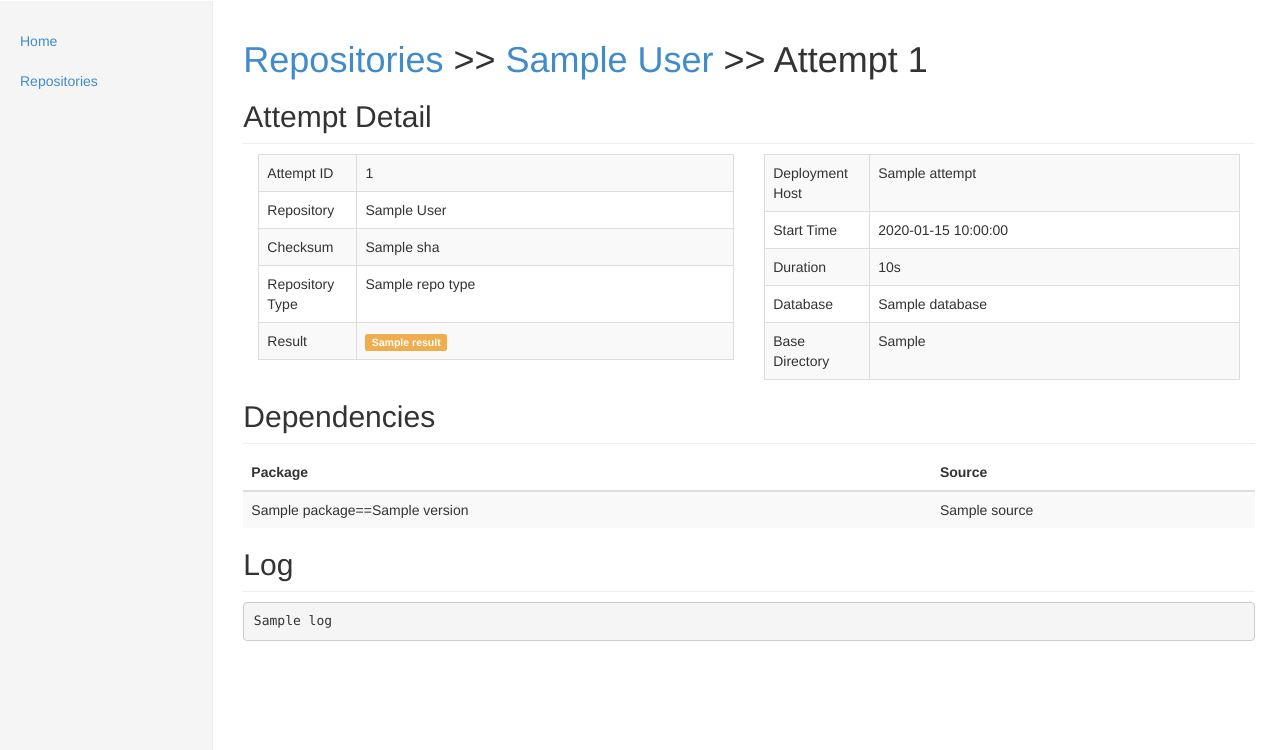
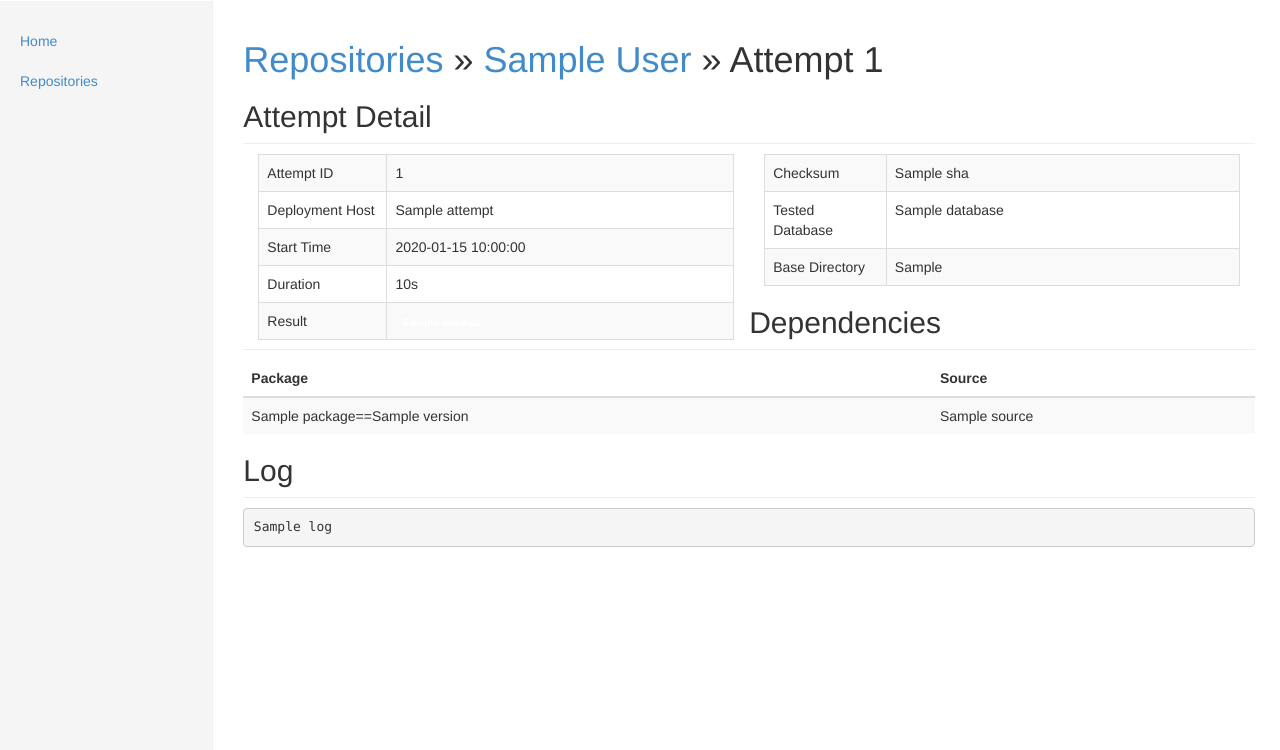
Before and after one commit to cmu-db/cmdbac, a Django app: template crawler/templates/crawler/attempt.html in a window 1280 px wide. Shown: the part 50-800 px from the top of the page. Run offline with Django 3.2, Linux system fonts and the light colour scheme; the template is opened without the code that fills it: most values are stand-ins (such as "Sample title", 1, 10 or a date in 2020); some libraries are stand-ins or nearby versions.

Commit message:
Refactoring code to remove unncessary tables/joins. Fixing up HTML

```diff
--- a/crawler/forms.py
+++ b/crawler/forms.py
@@ -2,8 +2,7 @@
 from models import *
 
 class ResultForm(forms.Form):
-    options = Result.objects.all().values_list('name', 'name')
-    results = forms.MultipleChoiceField(widget=forms.CheckboxSelectMultiple, choices=options, required=False)
+    results = forms.MultipleChoiceField(widget=forms.CheckboxSelectMultiple, choices=ATTEMPT_STATUS, required=False)
 
 class TypeForm(forms.Form):
     options = Type.objects.all().values_list('name', 'name')
--- a/crawler/templates/crawler/attempt.html
+++ b/crawler/templates/crawler/attempt.html
@@ -8,8 +8,8 @@
 {% block main %}
 <div style="breadcrumb">
     <h1>
-        <a href="{% url 'repositories' %}?{{ queries.urlencode }}#{{attempt.repo.full_name}}">Repositories</a> >>
-        <a href="{% url 'repository' attempt.repo.get_user_name attempt.repo.get_repo_name %}?{{ queries.urlencode }}#{{ attempt.id }}">{{attempt.repo.full_name}}</a> >>
+        <a href="{% url 'repositories' %}?{{ queries.urlencode }}#{{attempt.repo.full_name}}">Repositories</a> &raquo;
+        <a href="{% url 'repository' attempt.repo.get_user_name attempt.repo.get_repo_name %}?{{ queries.urlencode }}#{{ attempt.id }}">{{attempt.repo.full_name}}</a> &raquo;
         Attempt {{attempt.id}}
     </h1>
 </div>
@@ -19,56 +19,14 @@
     <div class="table-responsive">
         <table class="table table-bordered table-striped">
             <colgroup>
-                <col class="col-xs-1">
-                <col class="col-xs-7">
+                <col class="col-xs-2">
+                <col class="col-xs-6">
             </colgroup>
             <tbody>
                 <tr>
                     <td>Attempt ID</td>
                     <td>{{attempt.id}}</td>
                 </tr>
-                <tr>
-                    <td>Repository</td>
-                    <td>{{attempt.repo.full_name}}</td>
-                </tr>
-                <tr>
-                    <td>Checksum</td>
-                    <td>{{attempt.sha}}</td>
-                </tr>
-                <tr>
-                    <td>Repository Type</td>
-                    <td>{{attempt.repo.repo_type.name}}</td>
-                </tr>
-                <tr>
-                    <td>Result</td>
-                    <td>
-                    {% if not attempt %}
-                        <span class="label label-info">No Attempt</span>
-                    {% elif attempt.result.name == "Success" %}
-                        <a href="{% url 'attempt' attempt.id %}" class="label label-success">{{attempt.result.name}}</a>
-                    {% elif attempt.result.name == "Running Error" or attempt.result.name == "Missing Dependencies" %}
-                        <a href="{% url 'attempt' attempt.id %}" class="label label-danger">{{attempt.result.name}}</a>
-                    {% elif attempt.result.name == "Deploying" %}
-                        <a href="{% url 'attempt' attempt.id %}" class="label label-info">{{attempt.result.name}}</a>
-                    {% else %}
-                        <a href="{% url 'attempt' attempt.id %}" class="label label-warning">{{attempt.result.name}}</a>
-                    {% endif %}
-                    </td>
-                </tr>
-            </tbody>
-        </table>
-    </div>
-</div>
-
-
-<div class="col-xs-6">
-    <div class="table-responsive">
-        <table class="table table-bordered table-striped">
-            <colgroup>
-                <col class="col-xs-1">
-                <col class="col-xs-7">
-            </colgroup>
-            <tbody>
                 <tr>
                     <td>Deployment Host</td>
                     <td>{{attempt.hostname}}</td>
@@ -94,7 +52,29 @@
                     </td>
                 </tr>
                 <tr>
-                    <td>Database</td>
+                    <td>Result</td>
+                    <td><span class="label label-{{ attempt.result_label }}">{{attempt.result_name}}</span></td>
+                </tr>
+            </tbody>
+        </table>
+    </div>
+</div>
+
+
+<div class="col-xs-6">
+    <div class="table-responsive">
+        <table class="table table-bordered table-striped">
+            <colgroup>
+                <col class="col-xs-2">
+                <col class="col-xs-6">
+            </colgroup>
+            <tbody>
+                <tr>
+                    <td>Checksum</td>
+                    <td>{{attempt.sha}}</td>
+                </tr>
+                <tr>
+                    <td>Tested Database</td>
                     <td>{{attempt.database.name}}</td>
                 </tr>
                 <tr>
```
Also changed, not shown: crawler/models.py (+43 -16 lines), crawler/templates/crawler/index.html (+11 -9 lines), crawler/templates/crawler/repository.html (+8 -17 lines), crawler/views.py (+5 -4 lines), 2 other files.
